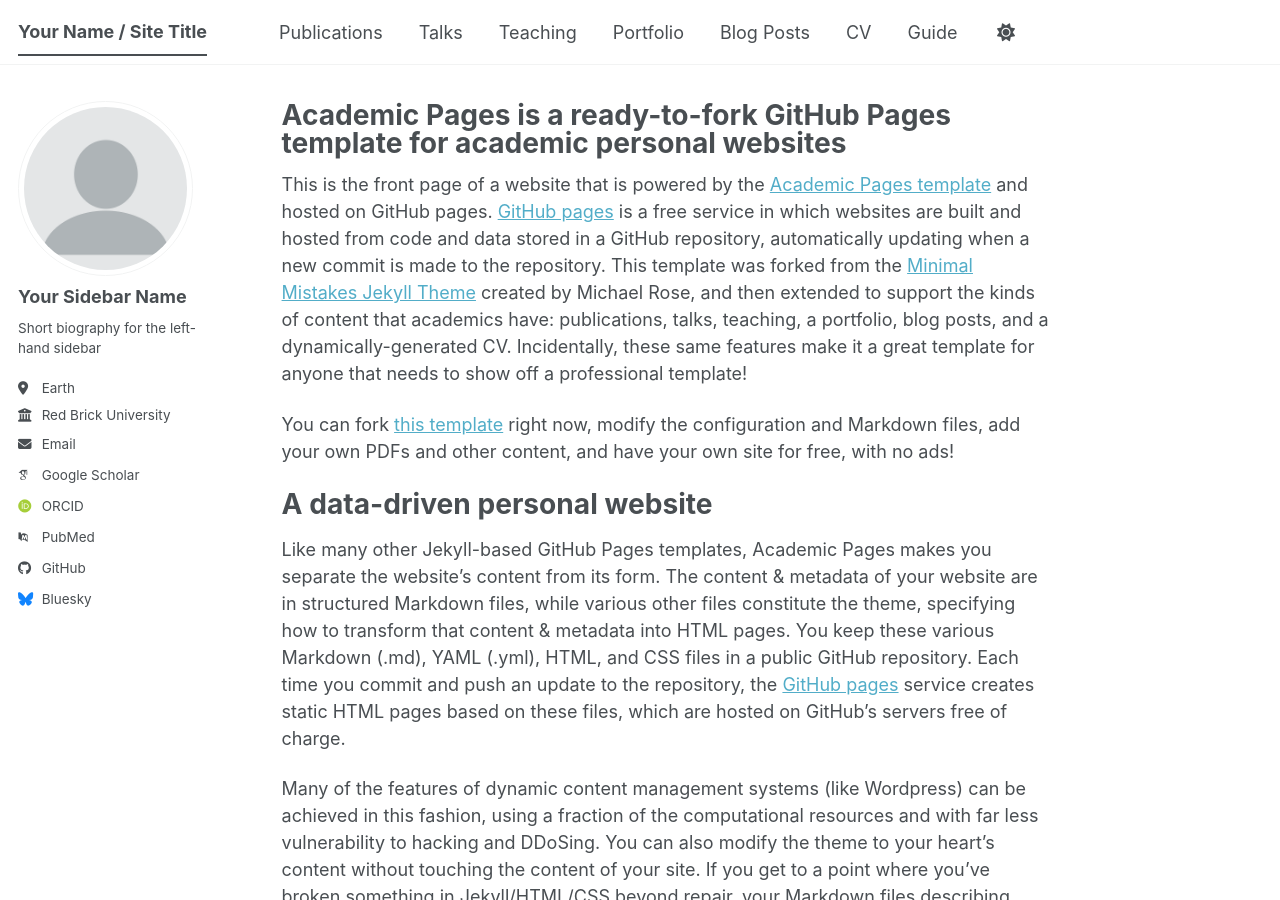
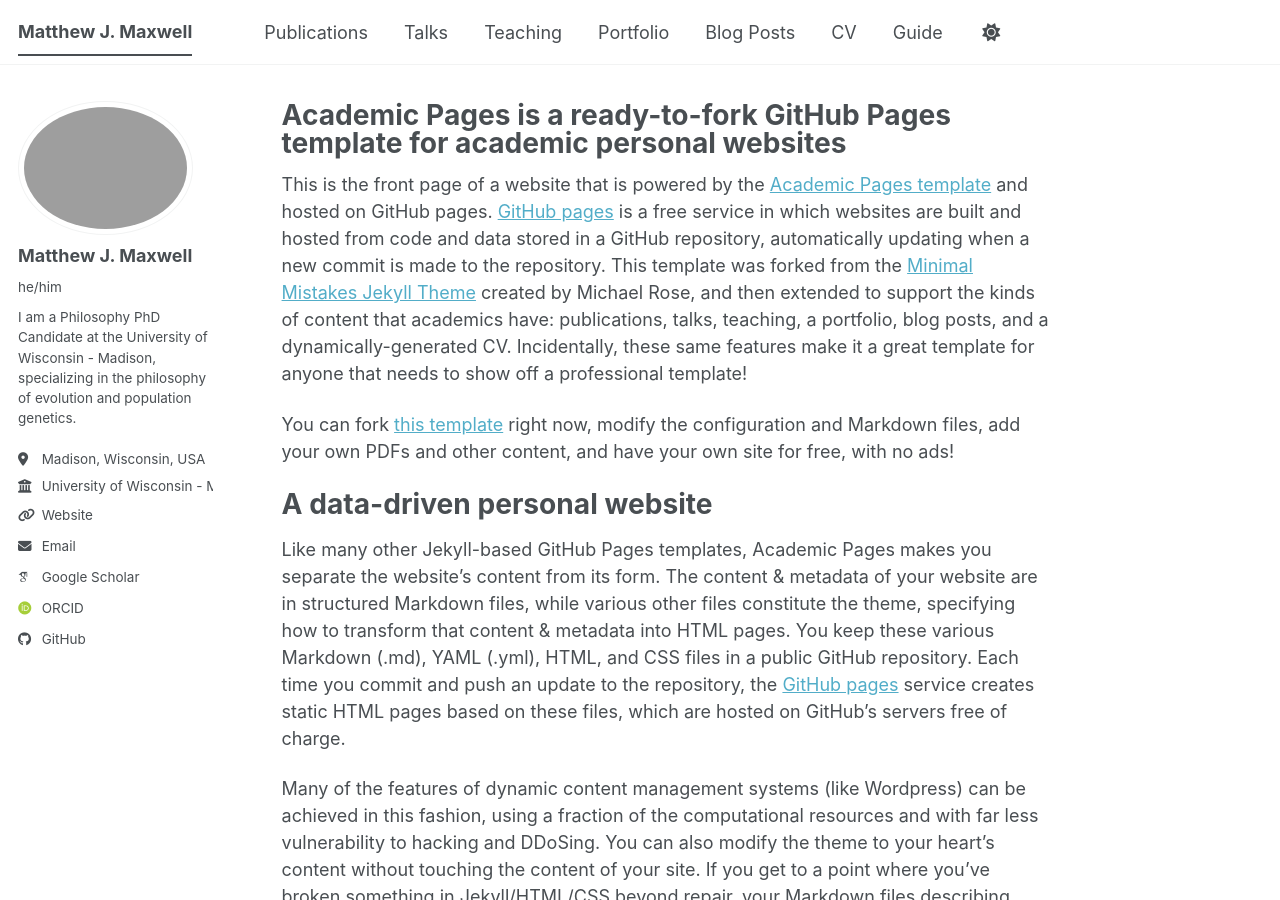
Before and after one commit to mattjmaxwell/mattjmaxwell.github.io, a Jekyll site: the page built from _pages/about.md, in a window 1280 px wide and 900 px high. Built offline with Jekyll 4.4.1, drawn with Linux system fonts in a browser that asks for light colours; some web fonts are replaced; a script bundle is joined from its source files by our own code; library files that are not in the unit come from our copies.

Commit message:
Update _config.yml

```diff
--- a/_config.yml
+++ b/_config.yml
@@ -9,39 +9,39 @@
 # Basic Site Settings
 locale                   : "en-US"
 site_theme               : "default" # The available themes options are "default", "air", "sunrise", "mint", "dirt" and "contrast"
-title                    : "Your Name / Site Title"
+title                    : "Matthew J. Maxwell"
 title_separator          : "-"
 name                     : &name "Your Name"
-description              : &description "Your Name's academic portfolio"   # Update this with a general description of your site, this is the default if not overridden by a page
-url                      : https://academicpages.github.io # The base hostname & protocol for your site e.g. "https://[your GitHub username].github.io",
+description              : &description "Philosophy PhD Candidate at the University of Wisconsin - Madison"   # Update this with a general description of your site, this is the default if not overridden by a page
+url                      : https://mattjmaxwell.github.io # The base hostname & protocol for your site e.g. "https://[your GitHub username].github.io",
                                                            # or if you already have some other page hosted on Github then use "https://[your GitHub username].github.io/[Your Repo Name]"
 baseurl                  : "" # the subpath of your site, e.g. "/blog"
-repository               : "academicpages/academicpages.github.io"
+repository               : "mattjmaxwell/mattjmaxwell.github.io"
 
 # Site Author - The following control what appear as part of the author content on the side bar.
 #               If a field is blank the icon and link will not appear, otherwise it will be shown.
 #               Additional customization can be done by editing /_includes/author-profile.html
 author:
   # Biographic information
-  avatar           : "profile.png"
-  name             : "Your Sidebar Name"
-  pronouns         : # example: "she/her"
-  bio              : "Short biography for the left-hand sidebar"
-  location         : "Earth"
-  employer         : "Red Brick University"
-  uri              : # URL
-  email            : "none@example.org"
+  avatar           : "Matt-Maxwell-300x300.jpg"
+  name             : "Matthew J. Maxwell"
+  pronouns         : "he/him"
+  bio              : "I am a Philosophy PhD Candidate at the University of Wisconsin - Madison, specializing in the philosophy of evolution and population genetics."
+  location         : "Madison, Wisconsin, USA"
+  employer         : "University of Wisconsin - Madison"
+  uri              : "https://philosophy.wisc.edu/staff/maxwell-matthew/"
+  email            : "mattjmaxwell42@gmail.com"
 
   # Academic websites
   academia         : # URL
   arxiv            : # URL - Update with the correct link to your profile
-  googlescholar    : "https://scholar.google.com/citations?user=PS_CX0AAAAAJ"
+  googlescholar    : "https://scholar.google.ca/citations?user=CxLjjcoAAAAJ&hl"
   inspire-hep      : # URL
   impactstory      : # URL
-  orcid            : "https://orcid.org/yourorcidurl"
+  orcid            : "https://orcid.org/0000-0002-6835-3983"
   semantic         : # URL
   ssrn             : # URL
-  pubmed           : "https://www.ncbi.nlm.nih.gov/pubmed/?term=john+snow"
+  pubmed           : # URL
   researchgate     : # URL
   scopus           : # URL
   zotero           : # URL
@@ -51,13 +51,13 @@ author:
   bitbucket        : # Username - Update with your username on the site
   codepen          : # Username
   dribbble         : # Username
-  github           : "academicpages"
+  github           : "mattjmaxwell"
   kaggle           : # Username
   stackoverflow    : # User number or user number and name (i.e., use "1" or "1/jeff-atwood")
 
   # Social media
   artstation       : # Username
-  bluesky          : "bsky.app" # Replace this with you Bluesky username
+  bluesky          : # Replace this with you Bluesky username
   facebook         : # Username
   flickr           : # Username
   foursquare       : # Username
@@ -138,7 +138,7 @@ yandex_site_verification :
 
 # Social Sharing
 twitter:
-  username               : &twitter
+  username               : # &twitter
 facebook:
   username               :
   app_id                 :
```
